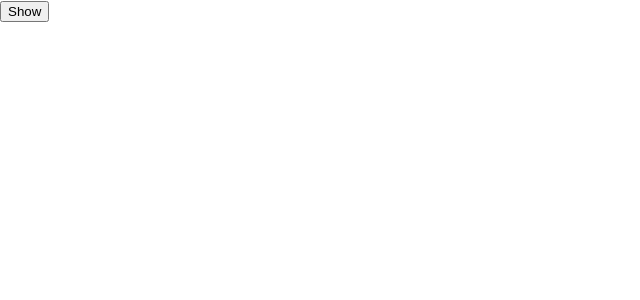
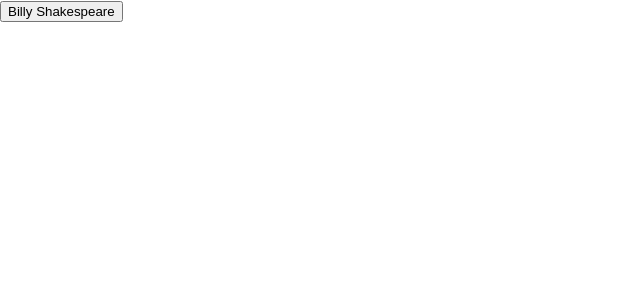
Before and after one commit to yonatanmk/react-hooks-example, a React (Create React App) app: page / in a window 1280 px wide. Shown: the top 300 px of the page, without its empty margins (0-640 px from the left). Built offline with nearby package versions, Linux system fonts and the light colour scheme.

Commit message:
event listeners and context

```diff
--- a/src/App.js
+++ b/src/App.js
@@ -1,12 +1,19 @@
 import React from 'react';
 // import Counter from './Counter'
 // import MultipleState from './MultipleState'
-import Lifecycle from './Lifecycle'
+// import Lifecycle from './Lifecycle'
+// import EventListeners from './EventListeners'
+// import UserInput from './UserInput'
+import ContextExample from './ContextExample'
+
 
 const App = () => {
   // return <Counter />
   // return <MultipleState />
-  return <Lifecycle />
+  // return <Lifecycle />
+  // return <EventListeners />
+  // return <UserInput />
+  return <ContextExample />
 }
 
 export default App;
--- /dev/null
+++ b/src/ContextExample.js
@@ -0,0 +1,90 @@
+import React, { createContext, useState, useContext } from 'react';
+
+const NameContext = createContext()
+
+// class ContextExample extends React.Component {
+//     constructor(props) {
+//       super(props)
+
+//       this.state = {
+//         name: 'Billy Shakespeare'
+//       }
+//     }
+
+//     render() {
+//       return (
+//         <NameContext.Provider value={this.state.name}>
+//           <Child />
+//         </NameContext.Provider>
+//       )
+//     }
+// }
+
+// class Child extends React.Component {
+//   render() {
+//     return (
+//       <div className="child">
+//         <Grandchild />
+//       </div>
+//     )
+//   }
+// }
+
+// class Grandchild extends React.Component {
+//   render() {
+//     return (
+//       <div className="grandchild">
+//         <Button />
+//       </div>
+//     )
+//   }
+// }
+
+// class Button extends React.Component {
+//   render() {
+//     return (
+//       <NameContext.Consumer>
+//         {
+//           name => <button>{name}</button>
+//         }
+//       </NameContext.Consumer>
+//     )
+//   }
+// }
+
+const ContextExample = () => {
+  const nameHook = useState('Billy Shakespeare')
+
+  return (
+    <NameContext.Provider value={nameHook}>
+      <Child />
+    </NameContext.Provider>
+  )
+}
+const Child = () => {
+  return (
+    <div className="child">
+      <Grandchild />
+    </div>
+  )
+}
+
+const Grandchild = () => {
+  return (
+    <div className="grandchild">
+      <Button />
+    </div>
+  )
+}
+
+const Button = () => {
+  const nameHook = useContext(NameContext)
+  const [name, setName] = nameHook
+
+  const changeName = () => setName(name === 'Billy Shakespeare' ? 'Some Other Guy' : 'Billy Shakespeare')
+
+  return <button onClick={changeName}>{name}</button>
+
+}
+
+export default ContextExample;
--- /dev/null
+++ b/src/EventListeners.js
@@ -0,0 +1,17 @@
+import React from 'react';
+
+const EventListeners = () => {
+  const handleClick = e => {
+    const { clientX, clientY } = e
+    console.log(`Mouse is at ${clientX}, ${clientY}`)
+  }
+
+  window.addEventListener('click', handleClick)
+  // window.removeEventListener('click', handleClick)
+
+  return (
+    <h1>Hello Events</h1>
+  )
+}
+
+export default EventListeners;
--- /dev/null
+++ b/src/UserInput.js
@@ -0,0 +1,30 @@
+import React, { useState, useEffect } from 'react';
+
+const UserInput = () => {
+  const [userText, setUserText] = useState('')
+  const handleUserKeyPress = e => {
+    const { key, keyCode } = e
+    if (keyCode === 32 || (keyCode >= 65 && keyCode <= 90 )) {
+      setUserText(userText + key)
+    }
+  }
+
+  useEffect(() => {
+    window.addEventListener('keydown', handleUserKeyPress)
+
+    return () => {
+      window.removeEventListener('keydown', handleUserKeyPress)
+    }
+  })
+
+  return (
+    <div>
+      <h1>Feel free to type. Your text will show up below</h1>
+      <blockquote>
+        { userText }
+      </blockquote>
+    </div>
+  )
+}
+
+export default UserInput;
```
